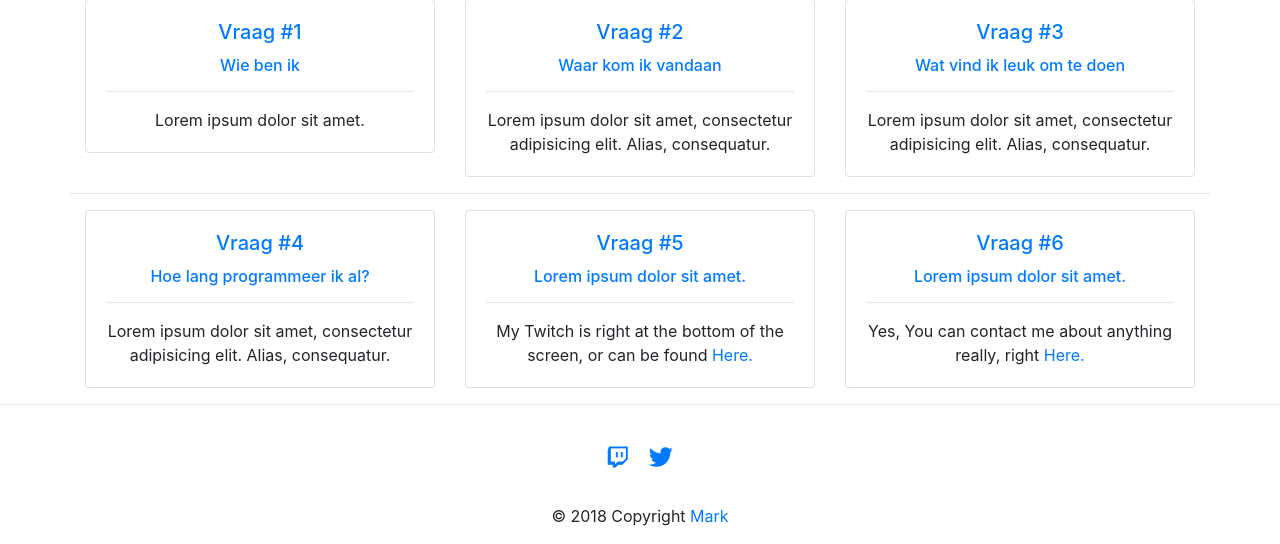
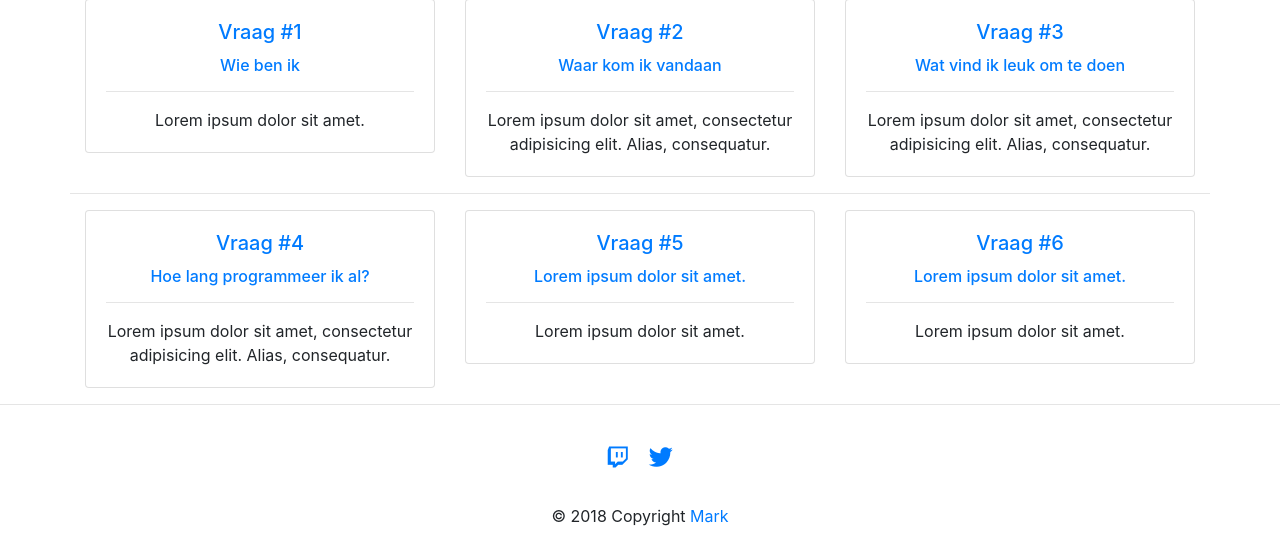
Before and after one commit to MarkVDD/Stage_code, a PHP site: page /about_me.php in a window 1280 px wide. Shown: the part 405-949 px from the top of the page. Run offline with PHP 8.4, Linux system fonts and the light colour scheme; some libraries are stand-ins or nearby versions.

Commit message:
updates voor de code

```diff
--- a/NL versie/about_me.php
+++ b/NL versie/about_me.php
@@ -87,7 +87,7 @@
                <h5 class="card-title text-primary">Vraag #5</h5>
                <h6 class="card-title text-primary">Lorem ipsum dolor sit amet.</h6>
                <hr>
-               <p class="card-text">My Twitch is right at the bottom of the screen, or can be found <a href="https://twitch.tv/mark_ed" target="_blank">Here.</a></p>
+               <p class="card-text">Lorem ipsum dolor sit amet.</a></p>
             </div>
          </div>
       </div>
@@ -97,7 +97,7 @@
                <h5 class="card-title text-primary">Vraag #6</h5>
                <h6 class="card-title text-primary">Lorem ipsum dolor sit amet.</h6>
                <hr>
-               <p class="card-text">Yes, You can contact me about anything really, right <a href="contact.php" target="_blank">Here.</a></p>
+               <p class="card-text">Lorem ipsum dolor sit amet.</p>
             </div>
          </div>
       </div>
--- a/NL versie/portfolio.php
+++ b/NL versie/portfolio.php
@@ -14,13 +14,12 @@
     <?php
     $i= 1;
     $total = 6;
-
     for($i; $i <= $total; $i++) { ?>
     <div class="col-md-4">
         <div class="card">
             <img class="card-img-top" src="http://via.placeholder.com/400x300" alt="Card image cap">
             <div class="card-body text-center">
-                <a href="#" class="btn btn-primary" id="popup" data-toggle="modal" data-target="#exampleModal">Project #<?php echo $i; ?></a>
+                <a href="https://github.com/MarkVDD/Stage_code" class="btn btn-primary" target="_blank">Project #<?php echo $i; ?></a>
                 <hr>
                 <p class="card-text">Lorem ipsum dolor sit amet, consectetur adipisicing elit. Alias, consequatur.</p>
             </div>
```
